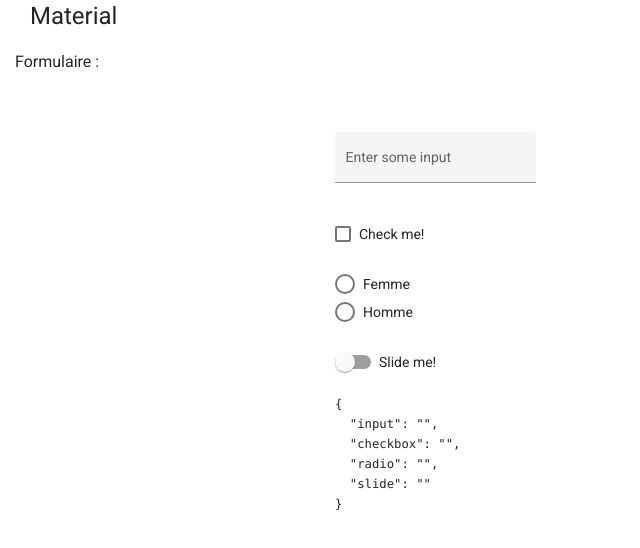
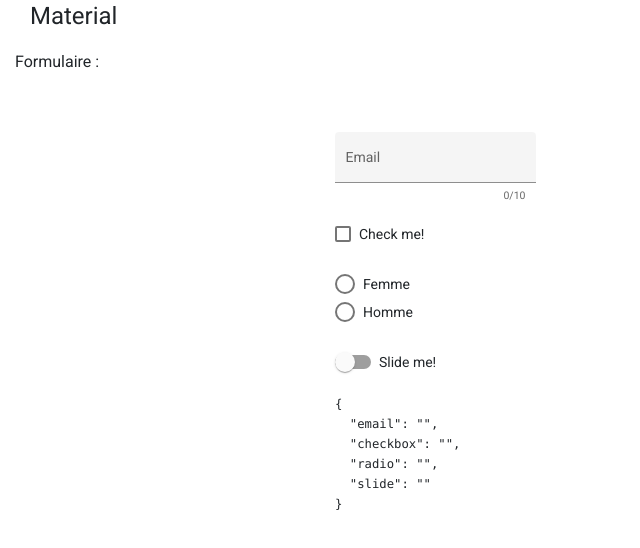
Before and after one commit to sandix34/Test-Angular-Material, an Angular app: page / in a window 1280 px wide. Shown: the top 548 px of the page, without its empty margins (0-640 px from the left). Built offline with nearby package versions, Linux system fonts and the light colour scheme.

Commit message:
FormsField

```diff
--- a/src/app/app.component.html
+++ b/src/app/app.component.html
@@ -6,8 +6,10 @@
 
       <!--<input type="text" formControlName="input"><br><br>-->
       <mat-form-field appearance="fill" >
-        <mat-label>Enter some input</mat-label>
-        <input matInput formControlName="input">
+        <mat-label>Email</mat-label>
+        <input type="email" matInput formControlName="email">
+        <mat-hint align="end">{{ form.get('email').value.length }}/10</mat-hint>
+        <mat-error *ngIf="form.get('email').invalid">{{ getError() }}</mat-error>
       </mat-form-field><br><br>
 
       <!--<input type="checkbox" formControlName="checkbox"><br><br>-->
--- a/src/app/app.component.ts
+++ b/src/app/app.component.ts
@@ -1,5 +1,5 @@
 import { Component } from '@angular/core';
-import { FormGroup, FormBuilder } from '@angular/forms';
+import { FormGroup, FormBuilder, Validators } from '@angular/forms';
 
 @Component({
   selector: 'app-root',
@@ -13,10 +13,16 @@ export class AppComponent {
 
   ngOnInit() {
     this.form = this.fb.group({
-      input: [''],
+      email: ['', Validators.email],
       checkbox: [''],
       radio: [''],
       slide: ['']
     })
   }
+
+  public getError(): string {
+    if (this.form.get('email').hasError('email')) {
+      return `l'email n'est pas valide`;
+    }
+  }
 }
```
